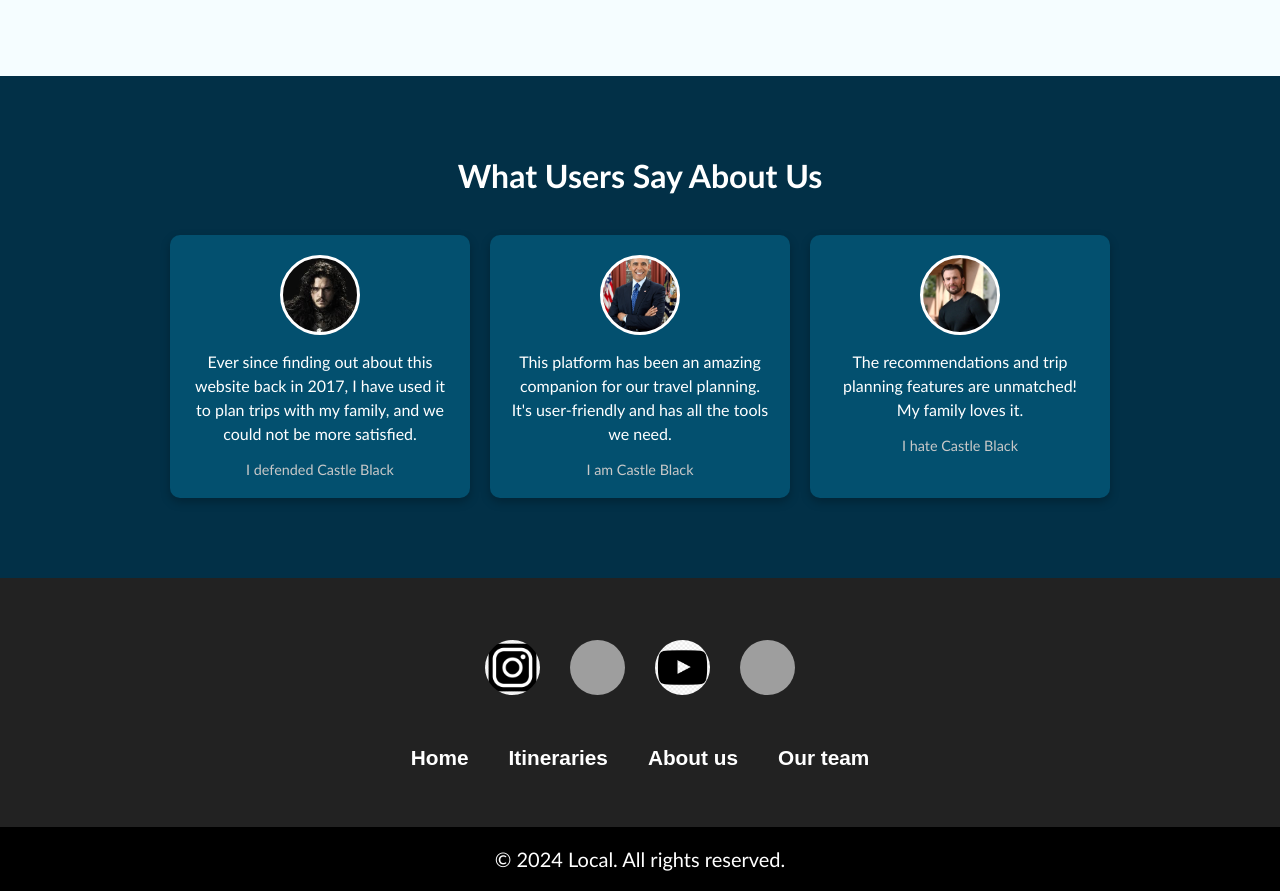
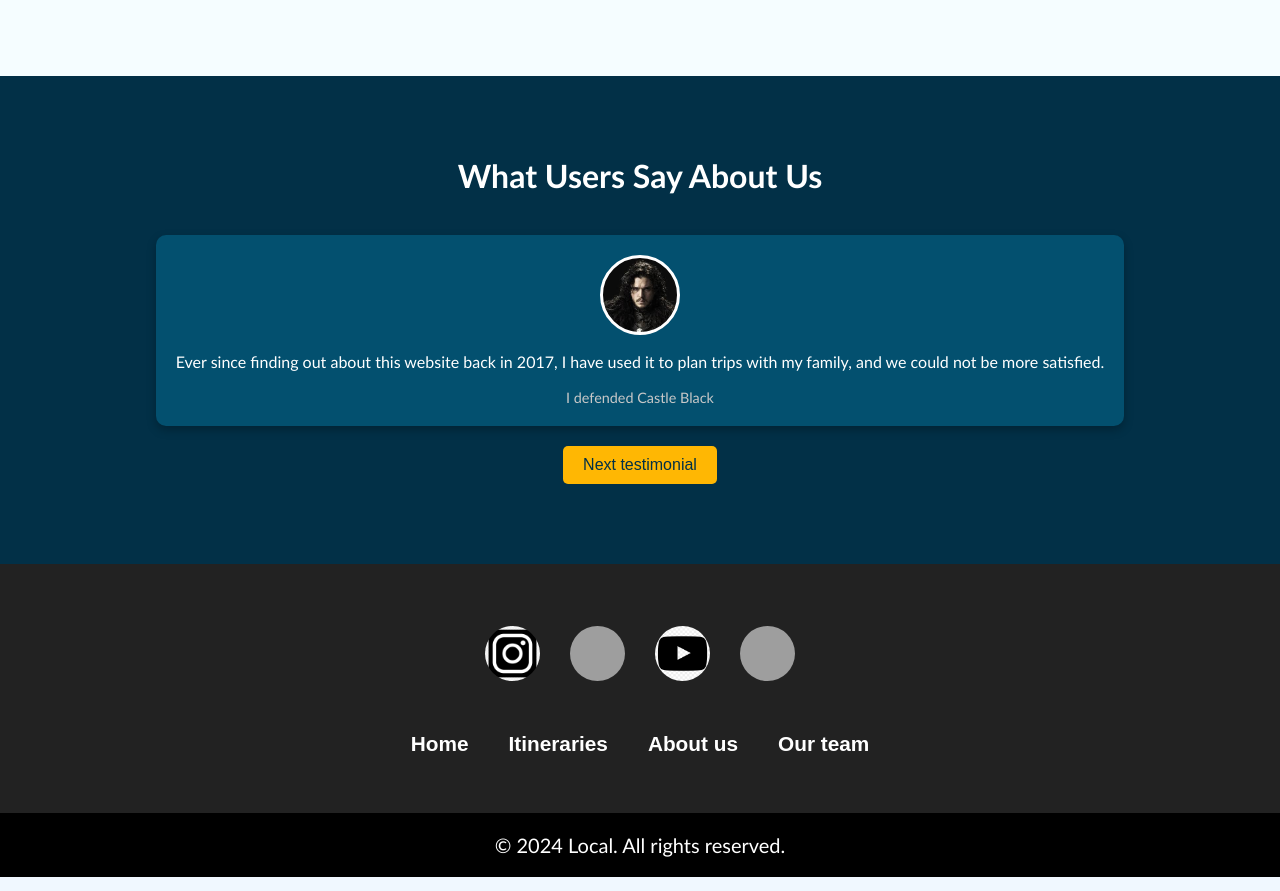
Before and after one commit to ciaoblerto/Local, a PHP site: page /HomePage.html in a window 1280 px wide. Shown: the part 2012-2903 px from the top of the page. Run offline with PHP 8.4, Linux system fonts and the light colour scheme; grey boxes are pictures that could not be loaded.

Commit message:
Slideri !!!
e qita edhe js te footerit ne script.js

```diff
--- a/HomePage.css
+++ b/HomePage.css
@@ -179,7 +179,6 @@ h2 {
 }
 
 /* ========================================================================================================================================== */
-
 #testimonials-container {
     background-color: #023047;
     backdrop-filter: blur(10px);
@@ -193,11 +192,9 @@ h2 {
     margin-bottom: 40px;
 }
 
-.testimonials {
+.testimonials-slider {
     display: flex;
     justify-content: center;
-    gap: 20px;
-    flex-wrap: wrap;
 }
 
 .testimonial {
@@ -207,9 +204,9 @@ h2 {
     background-color: #03506f;
     border-radius: 10px;
     padding: 20px;
-    width: 300px;
     box-shadow: 0 4px 10px rgba(0, 0, 0, 0.25);
     text-align: center;
+    animation: fadeIn 0.5s ease-in-out;
 }
 
 .placeholder {
@@ -234,32 +231,18 @@ h2 {
     color: rgb(200, 200, 200);
 }
 
-@media (max-width: 768px) {
-    .testimonials {
-        flex-direction: column;
-        align-items: center;
-    }
-
-    .testimonial {
-        width: 90%;
-    }
+#next-btn {
+    margin-top: 20px;
+    padding: 10px 20px;
+    background-color: #ffb703;
+    border: none;
+    color: #023047;
+    font-size: 1rem;
+    cursor: pointer;
+    border-radius: 5px;
+    transition: background 0.3s ease;
 }
 
-@media (max-width: 480px) {
-    #testimonials-title {
-        font-size: 1.5rem;
-    }
-
-    .placeholder {
-        width: 60px;
-        height: 60px;
-    }
-
-    .textboxes-text {
-        font-size: 0.9rem;
-    }
-
-    .smallinfo-text {
-        font-size: 0.8rem;
-    }
+#next-btn:hover {
+    background-color: #fb8500;
 }
--- a/HomePage.html
+++ b/HomePage.html
@@ -79,29 +79,14 @@
 
     <section id="testimonials-container">
         <h1 id="testimonials-title">What Users Say About Us</h1>
-
-        <div class="testimonials">
-            <div class="testimonial">
-                <div class="placeholder" style="background-image: url(./assets/kit.jpg);"></div>
-                <p class="textboxes-text">Ever since finding out about this website back in 2017, I have used it to plan trips with my family, and we could not be more satisfied.</p>
-                <p class="smallinfo-text">I defended Castle Black</p>
-            </div>
-
-            <div class="testimonial">
-                <div class="placeholder" style="background-image: url(./assets/President_Barack_Obama.jpg);"></div>
-                <p class="textboxes-text">This platform has been an amazing companion for our travel planning. It's user-friendly and has all the tools we need.</p>
-                <p class="smallinfo-text">I am Castle Black</p>
-            </div>
-
-            <div class="testimonial">
-                <div class="placeholder" style="background-image: url(./assets/chris.webp);"></div>
-                <p class="textboxes-text">The recommendations and trip planning features are unmatched! My family loves it.</p>
-                <p class="smallinfo-text">I hate Castle Black</p>
+        <div class="testimonials-slider">
+            <div class="testimonial" id="slideshow">
+                <div class="placeholder" id="placeholder"></div>
+                <p class="textboxes-text" id="textboxes-text"></p>
+                <p class="smallinfo-text" id="smallinfo-text"></p>
             </div>
         </div>
-    </section>
-
-
+        <button id="next-btn">Next testimonial</button>
     </section>
     <footer>
         <div class="socials">
@@ -120,9 +105,6 @@
         </div>
         <p id="copyright">&copy; <span id="currentYear"></span> Local. All rights reserved.</p>
       </footer>
-  <script>
-    document.getElementById("currentYear").textContent = new Date().getFullYear();
-  </script>
 
     <script src="script.js"></script>
 </body>
--- a/script.js
+++ b/script.js
@@ -2,3 +2,41 @@ document.querySelector(".hamburgerMenu").addEventListener("click", () => {
     const navLinks = document.querySelector(".navLinks");
     navLinks.classList.toggle("active");
 });
+
+//sliderit
+var i = 0;
+var testimonials = [
+    {
+        image: "./assets/kit.jpg",
+        text: "Ever since finding out about this website back in 2017, I have used it to plan trips with my family, and we could not be more satisfied.",
+        info: "I defended Castle Black"
+    },
+    {
+        image: "./assets/President_Barack_Obama.jpg",
+        text: "This platform has been an amazing companion for our travel planning. It's user-friendly and has all the tools we need.",
+        info: "I am Castle Black"
+    },
+    {
+        image: "./assets/chris.webp",
+        text: "The recommendations and trip planning features are unmatched! My family loves it.",
+        info: "I hate Castle Black"
+    }
+];
+
+    function ndrroImg() {
+        document.getElementById('placeholder').style.backgroundImage = 'url(' + testimonials[i].image + ')';
+        document.getElementById('textboxes-text').innerText = testimonials[i].text;
+        document.getElementById('smallinfo-text').innerText = testimonials[i].info;
+
+        if (i < testimonials.length - 1) {
+            i++;
+        } else {
+            i = 0;
+        }
+        }
+
+    document.getElementById('next-btn').addEventListener('click', ndrroImg);
+    window.onload = ndrroImg;
+
+//per footer
+document.getElementById("currentYear").textContent = new Date().getFullYear();
```
